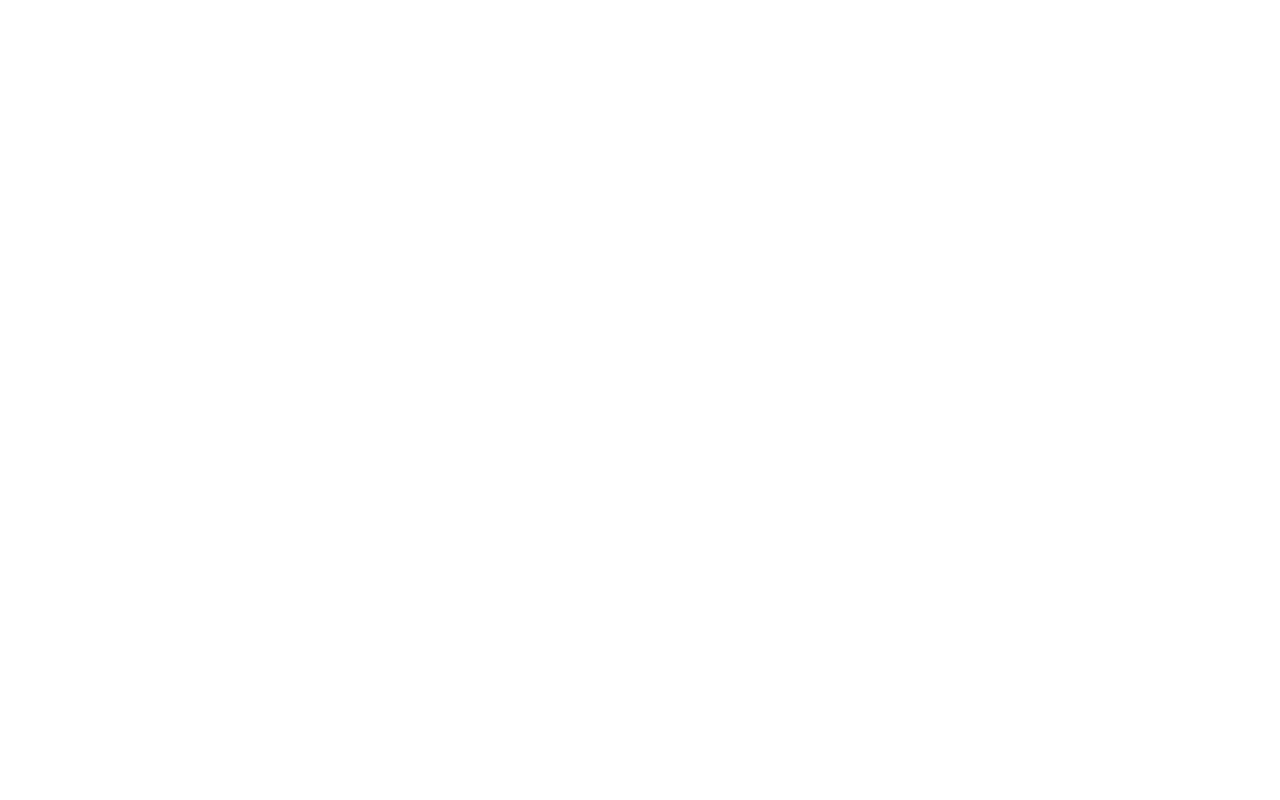
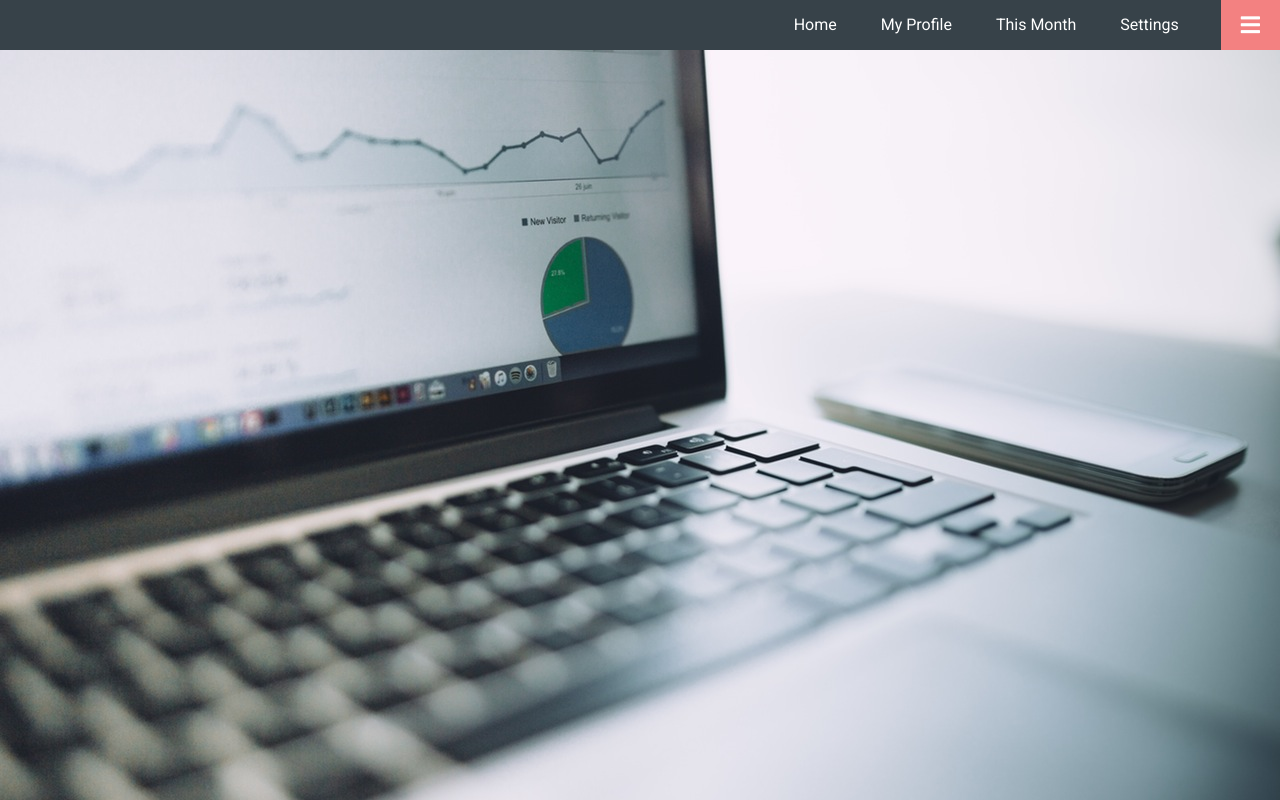
Before and after one commit to dragance023/practice_4, a plain HTML site: page index.html in a window 1280 px wide. Drawn offline with Linux system fonts and the light colour scheme.

Commit message:
Navbar finished

```diff
--- a/index.html
+++ b/index.html
@@ -6,9 +6,22 @@
     <meta http-equiv="X-UA-Compatible" content="ie=edge">
     <link href="https://fonts.googleapis.com/css?family=Roboto" rel="stylesheet">
     <link rel="stylesheet" href="css/style.css" type="text/css">
+    <link rel="stylesheet" href="https://use.fontawesome.com/releases/v5.6.3/css/all.css" integrity="sha384-UHRtZLI+pbxtHCWp1t77Bi1L4ZtiqrqD80Kn4Z8NTSRyMA2Fd33n5dQ8lWUE00s/" crossorigin="anonymous">
     <title>Billing the Kid</title>
 </head>
 <body>
-
+    <main>
+        <nav>
+            <div class="logo">
+                <i class="fas fa-bars"></i>
+            </div>
+            <ul>
+                <li><a href="#">Home</a></li>
+                <li><a href="#">My Profile</a></li>
+                <li><a href="#">This Month</a></li>
+                <li><a href="#">Settings</a></li>
+            </ul>
+        </nav>
+    </main>
 </body>
 </html>
--- a/scss/_mixins.scss
+++ b/scss/_mixins.scss
@@ -0,0 +1,19 @@
+@mixin reset {
+	* {
+		margin: 0;
+		padding: 0;
+		box-sizing: border-box;
+		font-family: $main-font;
+		color: $main-text-color;
+	}
+}
+
+@mixin clearfix {
+	&:before, &:after {
+	    content: "";
+	    display: table;
+	}
+	&:after {
+	    clear: both;
+	}
+}
--- a/scss/_vars.scss
+++ b/scss/_vars.scss
@@ -0,0 +1,6 @@
+$main-font:'Roboto', sans-serif;
+$main-text-color: #797979;
+$main-red-color: #f38181;
+$main-blue-color: #374249;
+$buttons-hover-color: #cfd1d3;
+$sections-background-color: #f3f7f9;
--- a/scss/style.scss
+++ b/scss/style.scss
@@ -0,0 +1,38 @@
+@import 'vars';
+@import 'mixins';
+
+@include reset;
+
+main {
+    background-image: url('../slike/intro.jpg');
+    background-size: cover;
+    height: 100vh;
+    .logo {
+        float: right;
+        font-size: 22px;
+        background: $main-red-color;
+        height: 100%;
+        margin-left: 22px;
+        i {
+            color: #fff;
+            padding: 14px 20px;
+        }
+    }
+    nav {
+        height: 50px;
+        background: $main-blue-color;
+        ul {
+            list-style: none;
+            padding-top: 15px;
+            float: right;
+            li {
+                display: inline-block;
+                padding: 0 20px;
+                a {
+                    text-decoration: none;
+                    color: #fff;
+                }
+            }
+        }
+    }
+}
```
Also changed, not shown: css/style.css.
